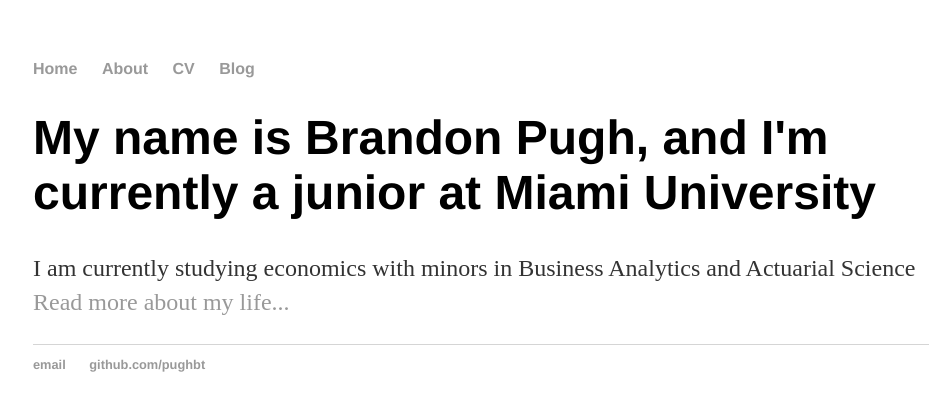
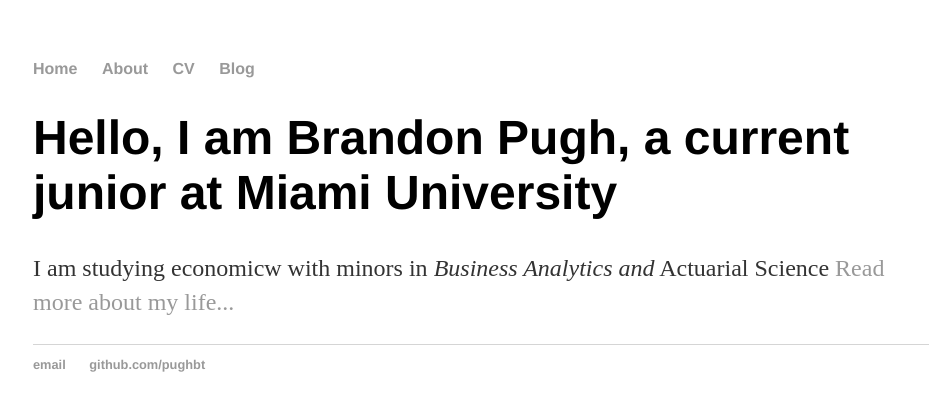
Before and after one commit to Pughbt/pughbt1.github.io, a Jekyll site: the page built from index.html, in a window 1280 px wide. Shown: the top 411 px of the page, without its empty margins (159-1105 px from the left). Built offline with Jekyll 4.4.1, drawn with Linux system fonts in a browser that asks for light colours.

Commit message:
Update index.html

```diff
--- a/index.html
+++ b/index.html
@@ -1,30 +1,8 @@
-<!DOCTYPE html>
-<html>
-	<head>
-		<title>Brandon Pugh, Miami University Student</title>
-		<!-- link to main stylesheet -->
-		<link rel="stylesheet" type="text/css" href="/css/main.css">
-	</head>
-	<body>
-		<nav>
-    		<ul>
-        		<li><a href="/">Home</a></li>
-	        	<li><a href="/about">About</a></li>
-        		<li><a href="/cv">CV</a></li>
-        		<li><a href="/blog">Blog</a></li>
-    		</ul>
-		</nav>
-		<div class="container">
-    		<div class="blurb">
-        		<h1>My name is Brandon Pugh, and I'm currently a junior at Miami University</h1>
-				<p>I am currently studying economics with minors in Business Analytics and Actuarial Science <a href="/about">Read more about my life...</a></p>
-    		</div><!-- /.blurb -->
-		</div><!-- /.container -->
-		<footer>
-    		<ul>
-        		<li><a href="mailto:pughbt@miamioh.edu">email</a></li>
-        		<li><a href="https://github.com/pughbt">github.com/pughbt</a></li>
-			</ul>
-		</footer>
-	</body>
-</html>
+---
+layout: default
+title: Brandon Pugh, Miami University Student
+---
+<div class="blurb">
+	<h1>Hello, I am Brandon Pugh, a current junior at Miami University</h1>
+	<p>I am studying economicw with minors in<em> Business Analytics and</em> Actuarial Science <a href="/about">Read more about my life...</a></p>
+</div><!-- /.blurb →
```
